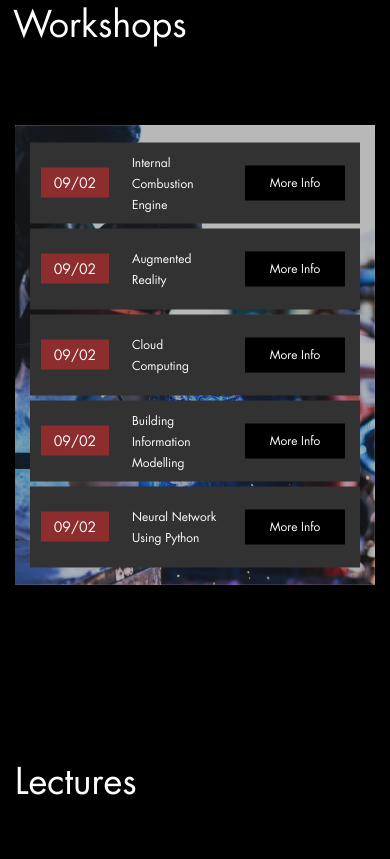
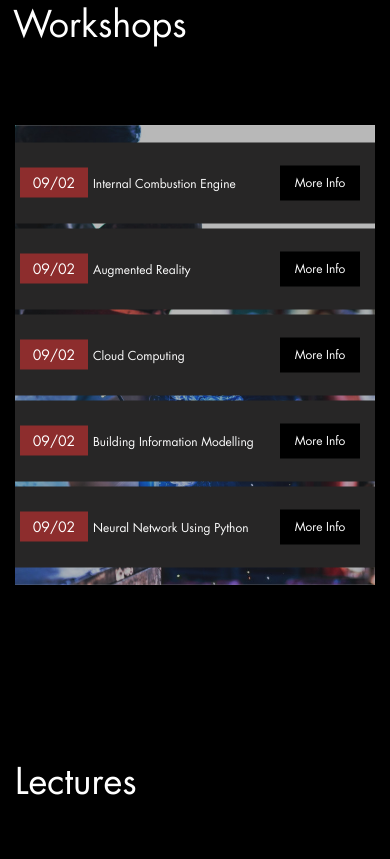
Before and after one commit to edvinbasil/Atreya-19, a plain HTML site: page index.html in a window 390 px wide. Shown: the part 1085-1944 px from the top of the page. Drawn offline with nearby package versions, Linux system fonts and the light colour scheme.

Commit message:
Fixed lecture titles and popus for phones

```diff
--- a/styles/main_styles.css
+++ b/styles/main_styles.css
@@ -715,7 +715,7 @@ section {
 .lectures_list li {
     width: 100%;
     height: 81px;
-    background: #333232;
+    background: #272626;
     padding-left: 11px;
     padding-right: 37px;
     color: #FFF;
--- a/styles/responsive.css
+++ b/styles/responsive.css
@@ -109,6 +109,7 @@
     }
 
     .lectures_list_col {
+        padding: 0px;
         position: absolute;
         top: 50%;
         left: 0;
@@ -270,11 +271,12 @@
     }
 
     .show_date {
+        margin-right: 5px;
         width: 68px
     }
 
     .show_shop {
-        width: 100px
+        width: 80px
     }
     .lectures_list li a {
         font-size: 12px;
@@ -347,4 +349,13 @@
     font-size: 10px;
     padding: 5px 10px 0px 10px ;
     }
+    .show_info {
+        padding-right: 5px;
+    }
+    .lectures_list li{
+        padding-left: 5px;
+    }
+    p{
+        line-height: 1.3;
+    }
 }
```
